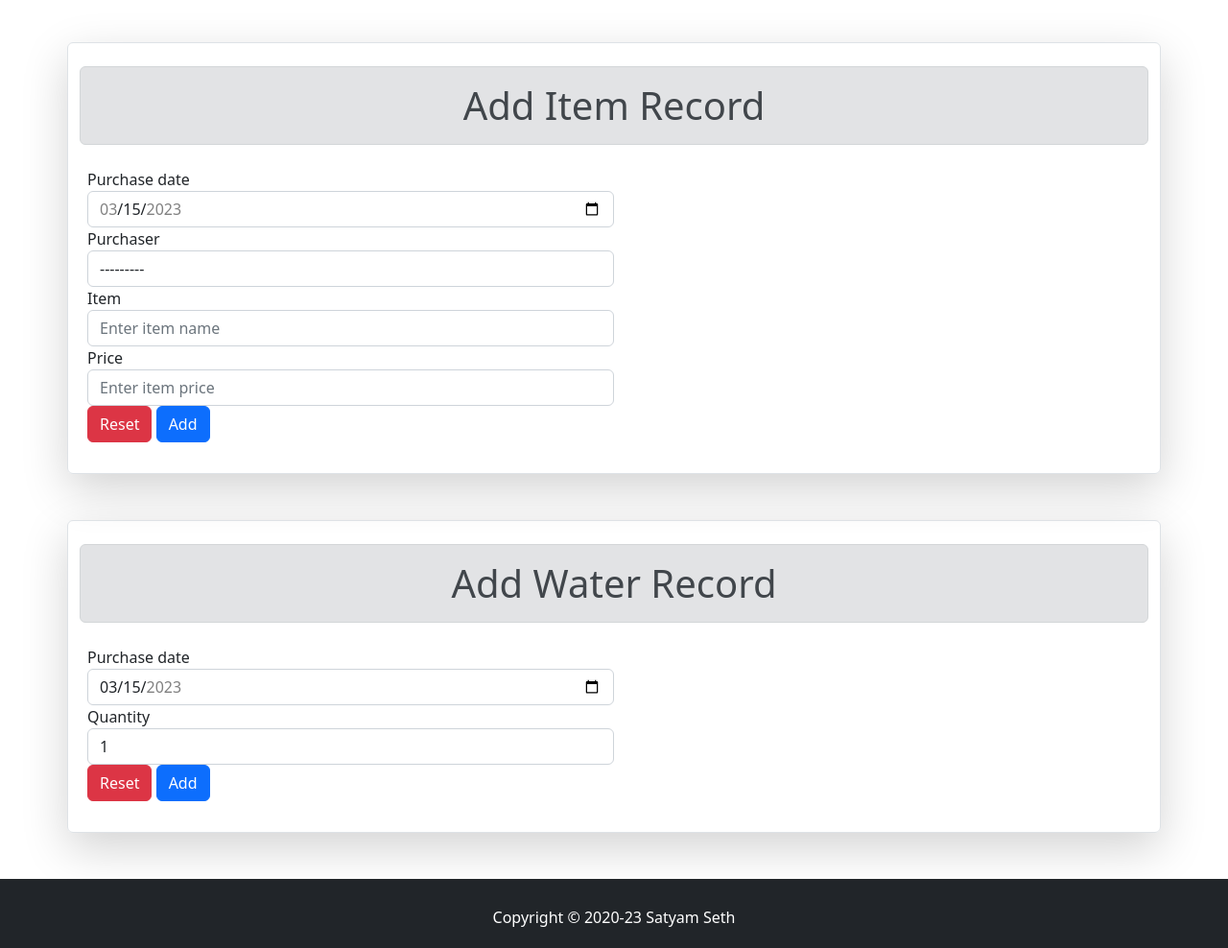
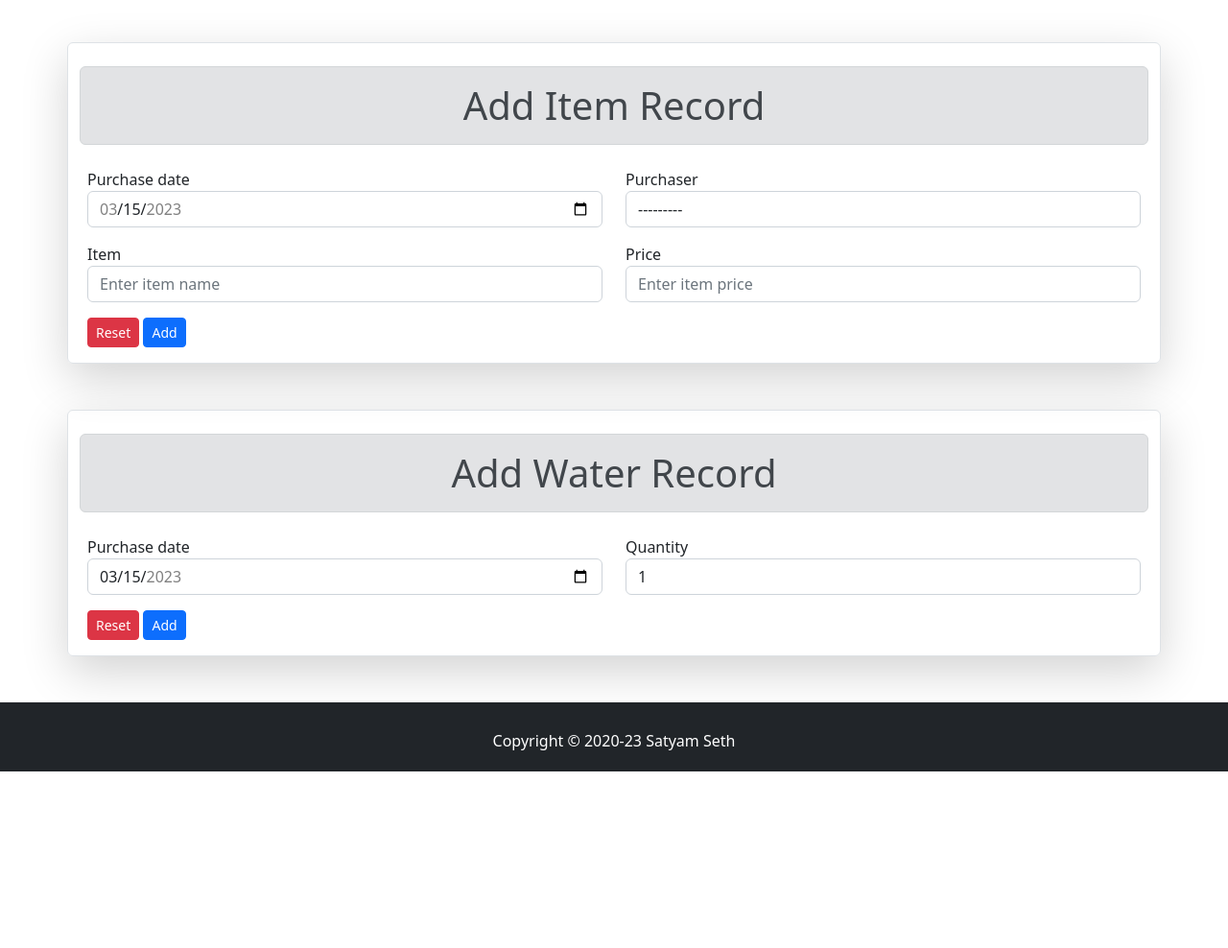
Before and after one commit to satyam-seth/D-52, a Django app: page /data/add/ in a window 1280 px wide. Shown: the part 384-1372 px from the top of the page at 96% size. After the commit the page ends 1188 px from the top, so only its background shows below. Run offline with Django 4.2, Linux system fonts and the light colour scheme; a user stored in the database is signed in; data comes from the database, SQL or seed files in the repository; both versions use the stored data as it was after the commit; some libraries are stand-ins or nearby versions.

Commit message:
fix add template

```diff
--- a/the_split/records/templates/records/add.html
+++ b/the_split/records/templates/records/add.html
@@ -27,9 +27,9 @@
 </div>
 <div class="container border rounded shadow-lg mb-5">
   <h1 class="text-center alert alert-secondary mt-4">Add Item Record</h1>
-  <form action="{% url 'records:add_item' %}" method="POST" class="p-2 mb-4">
+  <form action="{% url 'records:add_item' %}" method="POST" class="p-2 mb-2">
     {% csrf_token %}
-    <div class="form-row">
+    <div class="row mb-3">
       <div class="form-group col-md-6">
         {{record_form.purchase_date.label_tag}}
         {{record_form.purchase_date}}
@@ -39,7 +39,7 @@
         {{record_form.purchaser}}
       </div>
     </div>
-    <div class="form-row">
+    <div class="row mb-3">
       <div class="form-group col-md-6">
         {{record_form.item.label_tag}}
         {{record_form.item}}
@@ -49,19 +49,19 @@
         {{record_form.price}}
       </div>
     </div>
-    <button type="reset" class="btn btn-danger">Reset
+    <button type="reset" class="btn btn-sm btn-danger">Reset
       <i class="fas fa-undo-alt"></i>
     </button>
-    <button type="submit" class="btn btn-primary">Add
+    <button type="submit" class="btn btn-sm btn-primary">Add
       <i class="fa fa-paper-plane"></i>
     </button>
   </form>
 </div>
 <div class="container border rounded shadow-lg mb-5">
   <h1 class="text-center alert alert-secondary mt-4">Add Water Record</h1>
-  <form action="{% url 'records:add_water' %}" method="POST" class="p-2 mb-4">
+  <form action="{% url 'records:add_water' %}" method="POST" class="p-2 mb-2">
     {% csrf_token %}
-    <div class="form-row">
+    <div class="row mb-3">
       <div class="form-group col-md-6">
         {{water_form.purchase_date.label_tag}}
         {{water_form.purchase_date}}
@@ -71,10 +71,10 @@
         {{water_form.quantity}}
       </div>
     </div>
-    <button type="reset" class="btn btn-danger">Reset
+    <button type="reset" class="btn btn-sm btn-danger">Reset
       <i class="fas fa-undo-alt"></i>
     </button>
-    <button type="submit" class="btn btn-primary">Add
+    <button type="submit" class="btn btn-sm btn-primary">Add
       <i class="fa fa-paper-plane"></i>
     </button>
   </form>
```
Also changed, not shown: the_split/core/templates/core/feedback.html (+4 -4 lines), the_split/db.sqlite3.
